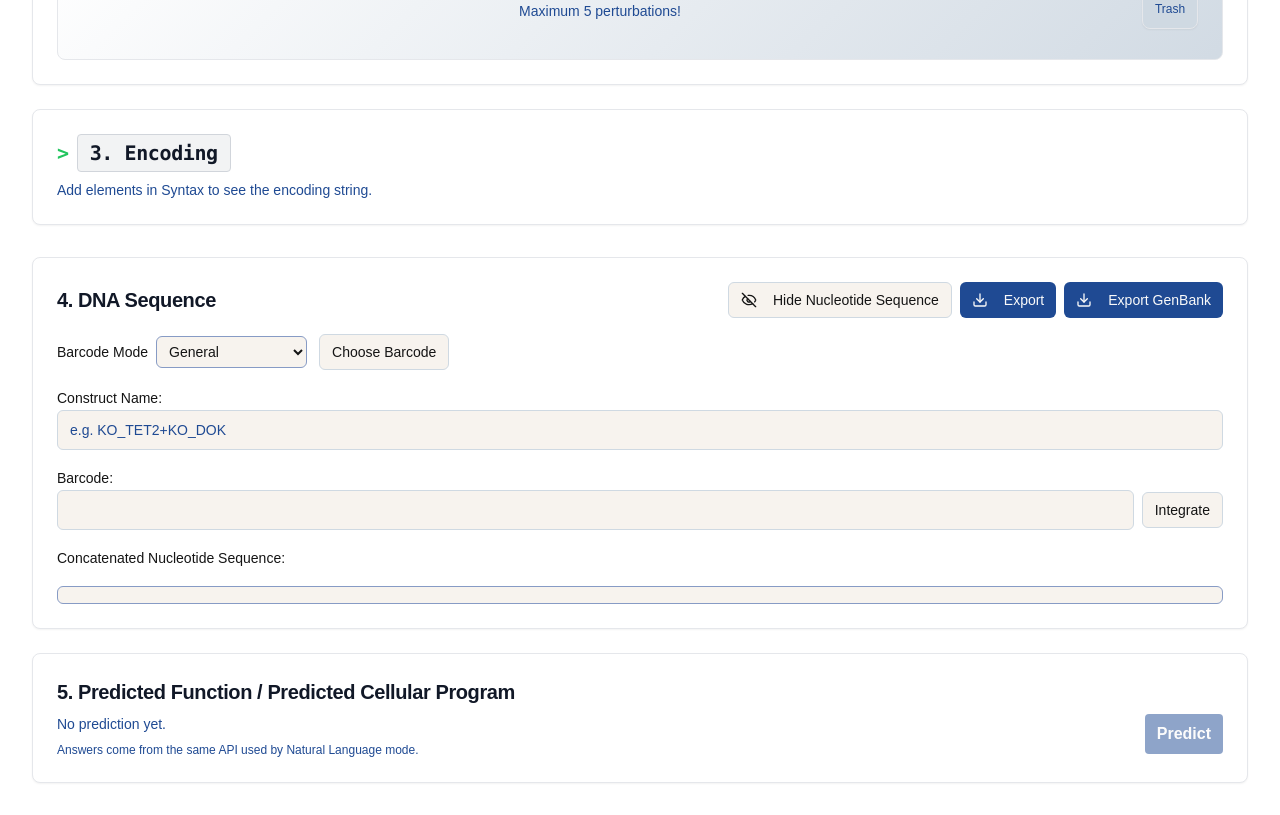
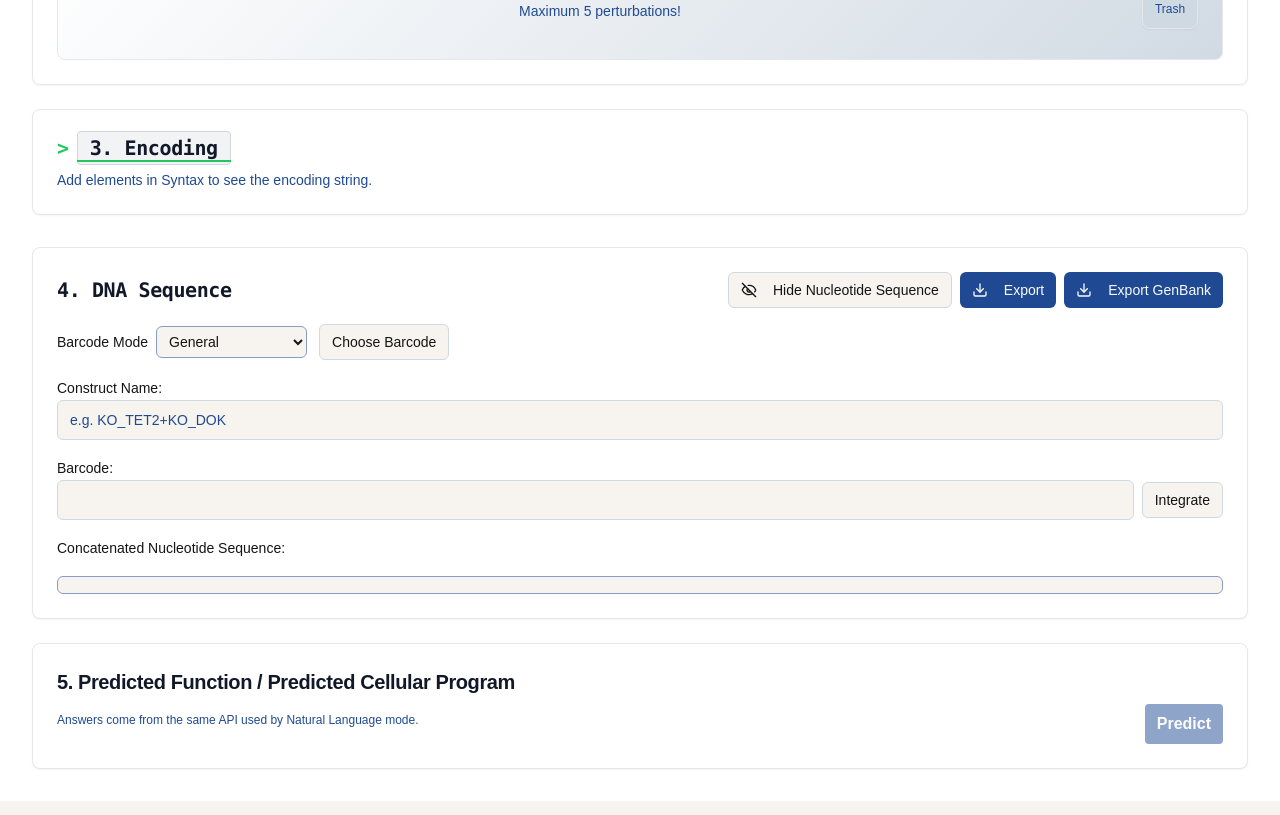
Before and after one commit to Siddheshmittra/CRISPR-All_Hands_On_Deck, a React (Vite) app: page /#/ in a window 1280 px wide. Shown: the part 1940-2755 px from the top of the page. Built offline with nearby package versions, Linux system fonts and the light colour scheme; a web font is replaced by a local one.

Commit message:
holy moly

```diff
--- a/src/components/design-lab/final-construct.tsx
+++ b/src/components/design-lab/final-construct.tsx
@@ -1,4 +1,4 @@
-import { useState, useEffect, useMemo } from "react"
+import { useState, useEffect, useMemo, useRef } from "react"
 import { Card } from "@/components/ui/card"
 import { Button } from "@/components/ui/button"
 import { Input } from "@/components/ui/input"
@@ -38,6 +38,23 @@ export const FinalConstruct = ({ constructModules, barcodeMode = 'internal', onB
   const [barcodeIndex, setBarcodeIndex] = useState<number | null>(null)
   const [integratedSegments, setIntegratedSegments] = useState<AnnotatedSegment[] | null>(null)
   // Prediction UI moved to Predicted Function section
+
+  // Temporary DNA splash heading when first seen
+  const [showDnaSplash, setShowDnaSplash] = useState(false)
+  const headingRef = useRef<HTMLHeadingElement | null>(null)
+  useEffect(() => {
+    const el = headingRef.current
+    if (!el) return
+    const io = new IntersectionObserver(([entry]) => {
+      if (entry.isIntersecting) {
+        setShowDnaSplash(true)
+        setTimeout(() => setShowDnaSplash(false), 5000)
+        io.disconnect()
+      }
+    }, { threshold: 0.6 })
+    io.observe(el)
+    return () => io.disconnect()
+  }, [])
 
   const generateAnnotatedSequence = (): AnnotatedSegment[] => {
     const segments: AnnotatedSegment[] = [];
@@ -219,7 +236,9 @@ export const FinalConstruct = ({ constructModules, barcodeMode = 'internal', onB
   return (
     <Card className="p-6 border border-gray-200 dark:border-gray-700 shadow-sm">
       <div className="flex items-center justify-between mb-4">
-        <h2 className="text-xl font-bold text-gray-900 dark:text-white">4. DNA Sequence</h2>
+        <h2 ref={headingRef} className="text-xl font-bold text-gray-900 dark:text-white font-mono">
+          {showDnaSplash ? 'TACCTCACTAGCTGACTATATGATCTACTCTCACTA' : '4. DNA Sequence'}
+        </h2>
         <div className="flex gap-2">
           <Button
             variant="outline"
--- a/src/components/ui/code-heading.tsx
+++ b/src/components/ui/code-heading.tsx
@@ -5,13 +5,9 @@ interface CodeHeadingProps {
   className?: string
 }
 
-const CHARS = "ABCDEFGHIJKLMNOPQRSTUVWXYZ0123456789<>/{}[]()".split("")
-
 export function CodeHeading({ text, className }: CodeHeadingProps) {
-  const [display, setDisplay] = React.useState<string>(text)
   const [visible, setVisible] = React.useState(false)
   const containerRef = React.useRef<HTMLHeadingElement | null>(null)
-  const iterationRef = React.useRef(0)
 
   React.useEffect(() => {
     const el = containerRef.current
@@ -29,36 +25,7 @@ export function CodeHeading({ text, className }: CodeHeadingProps) {
     return () => io.disconnect()
   }, [])
 
-  React.useEffect(() => {
-    if (!visible) return
-
-    let iteration = 0
-    const maxIterations = text.length
-
-    const interval = setInterval(() => {
-      setDisplay(
-        text
-          .split("")
-          .map((char, index) => {
-            if (char === " ") return " "
-            if (index < iteration) {
-              return text[index]
-            }
-            return CHARS[Math.floor(Math.random() * CHARS.length)]
-          })
-          .join("")
-      )
-
-      if (iteration >= maxIterations) {
-        clearInterval(interval)
-        setDisplay(text)
-      }
-
-      iteration += 1 / 3
-    }, 40)
-
-    return () => clearInterval(interval)
-  }, [visible, text])
+  // No scramble; use a subtle fade + underline sweep
 
   return (
     <h2
@@ -68,8 +35,11 @@ export function CodeHeading({ text, className }: CodeHeadingProps) {
     >
       <span className="inline-flex items-center gap-2">
         <span className="text-green-500 font-bold">&gt;</span>
-        <span className="bg-gray-900/5 dark:bg-gray-100/5 px-3 py-1 rounded border border-gray-300 dark:border-gray-600">
-          {display}
+        <span className={`relative inline-block transition-all duration-500 ease-out ${visible ? 'opacity-100 translate-y-0' : 'opacity-0 translate-y-0.5'}`}>
+          <span className="bg-gray-900/5 dark:bg-gray-100/5 px-3 py-1 rounded border border-gray-300 dark:border-gray-600">
+            {text}
+          </span>
+          <span className={`absolute left-0 right-0 bottom-0 h-[2px] bg-green-500 origin-left transition-transform duration-700 ${visible ? 'scale-x-100' : 'scale-x-0'}`} />
         </span>
       </span>
     </h2>
--- a/src/pages/Landing.tsx
+++ b/src/pages/Landing.tsx
@@ -99,7 +99,7 @@ const Landing = () => {
           onClick={() => designRef.current?.scrollIntoView({ behavior: "smooth" })}
           className="absolute bottom-8 inline-flex flex-col items-center text-gray-500 hover:text-gray-700 transition"
         >
-          <span className="text-sm mb-1">Scroll to get started</span>
+
           <ChevronDown className="h-6 w-6 animate-bounce" />
         </button>
       </div>
--- a/src/pages/design-lab.tsx
+++ b/src/pages/design-lab.tsx
@@ -778,10 +778,8 @@ const DesignLab = () => {
               <div className="flex items-start justify-between gap-4">
                 <div className="flex-1">
                   <div className="text-sm">
-                    {predictedSentence ? (
+                    {predictedSentence && (
                       <span>{predictedSentence}</span>
-                    ) : (
-                      <span className="text-muted-foreground">No prediction yet.</span>
                     )}
                   </div>
                   {predictedSources && predictedSources.length > 0 && (
```
